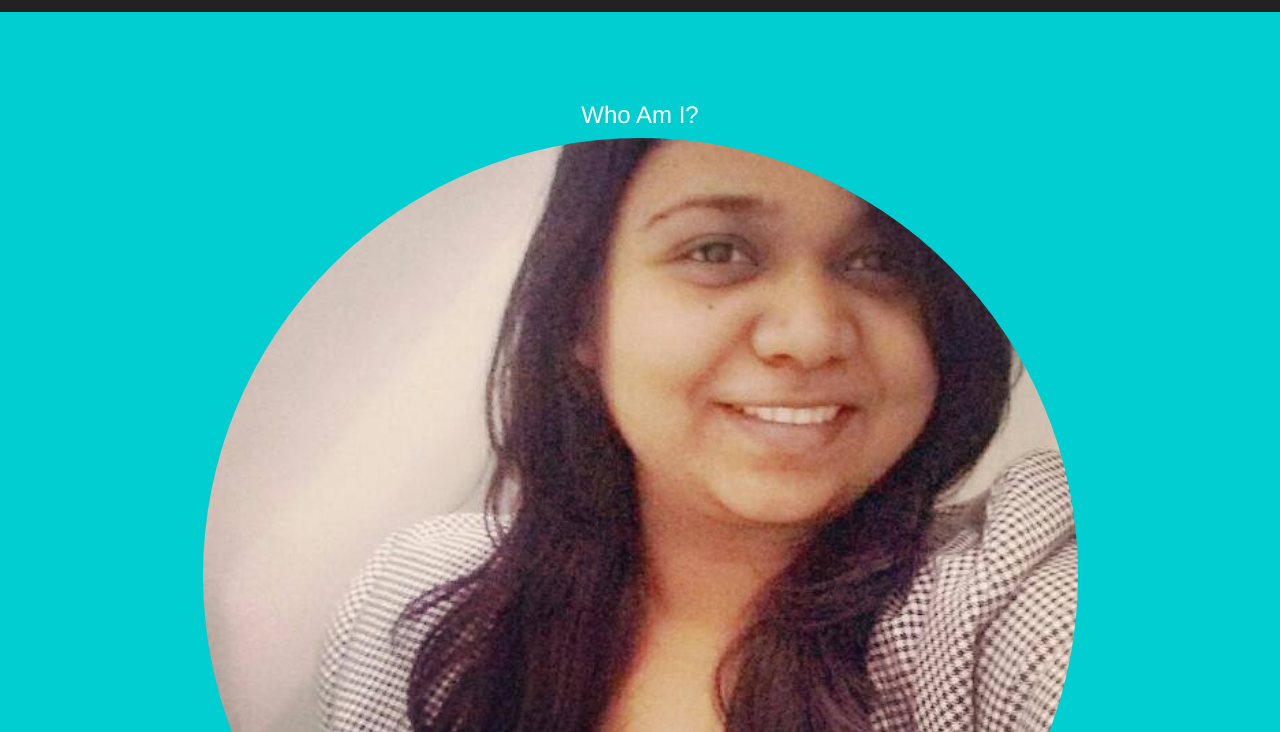
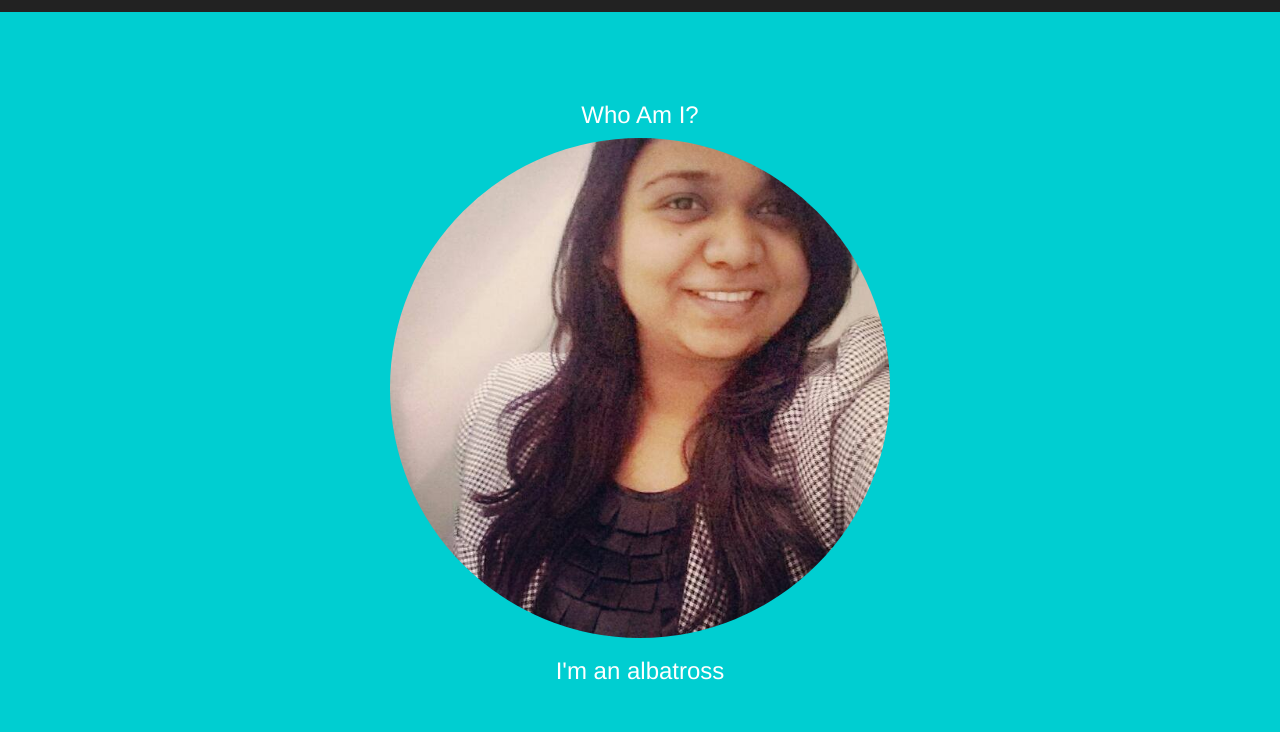
Before and after one commit to samprity/HomePage, a plain HTML site: page index.html in a window 1280 px wide. Shown: the part 68-800 px from the top of the page. Drawn offline with nearby package versions, Linux system fonts and the light colour scheme.

Commit message:
Update index.html

```diff
--- a/index.html
+++ b/index.html
@@ -67,7 +67,7 @@
 </nav>
 <div class="container-fluid bg-1 text-center">
 	<h3>Who Am I?</h3>
-	<img src="outlook.jpg" class="img-circle" alt="Bird"  style="width:70%">
+	<img src="outlook.jpg" class="img-circle" alt="Bird"  style="width:40%">
 	<h3>I'm an albatross</h3>
 </div>
 
```
